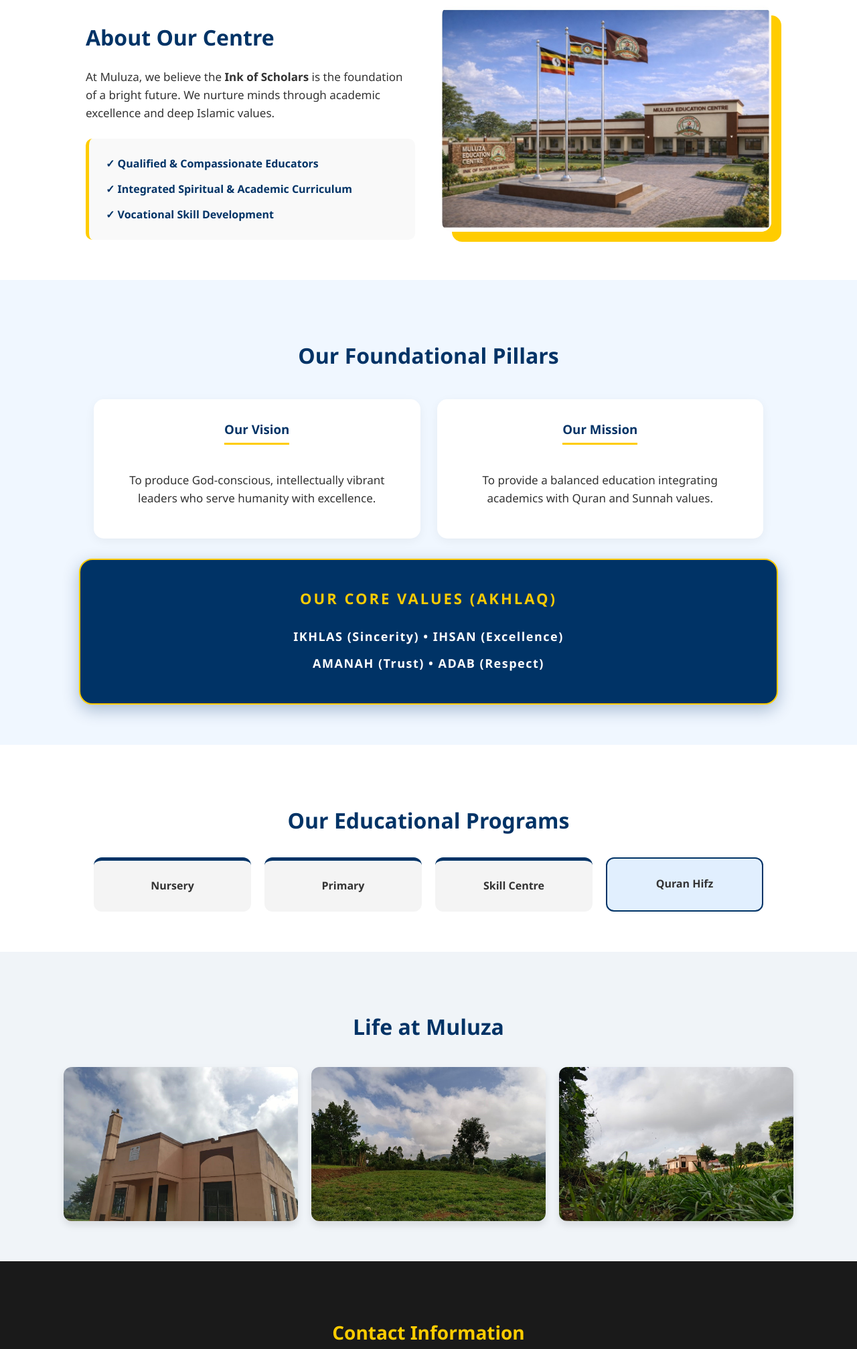
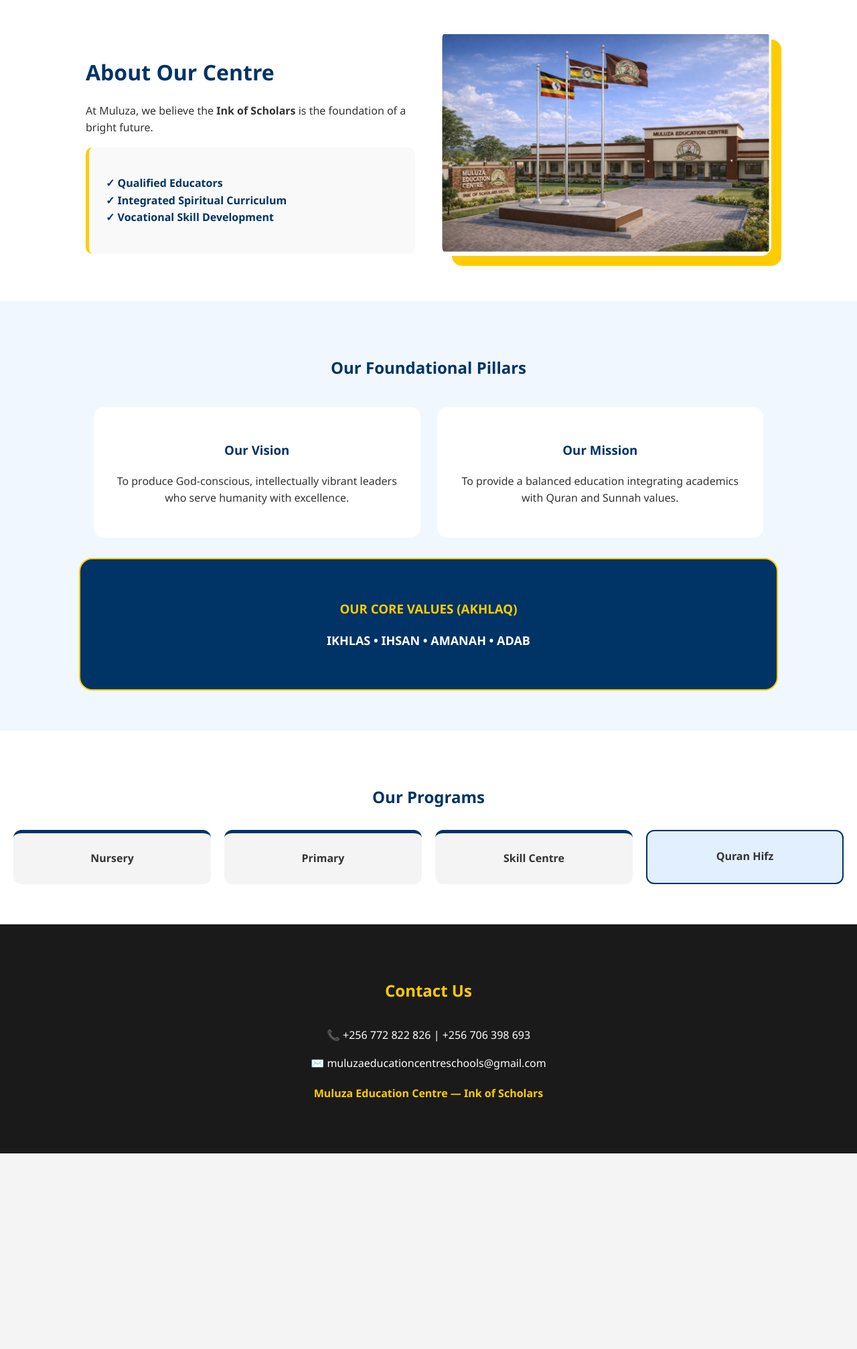
Before and after one commit to muluzaeducationcentreschools-cpu/muluza-website, a plain HTML site: page index.html in a window 1280 px wide. Shown: the part 657-2671 px from the top of the page at 67% size. After the commit the page ends 2379 px from the top, so only its background shows below. Drawn offline with Linux system fonts and the light colour scheme.

Commit message:
Update index.html

```diff
--- a/index.html
+++ b/index.html
@@ -23,24 +23,27 @@
 
     <section id="home" style="text-align: center; padding: 80px 20px; background: #ffffff; border-bottom: 5px solid #ffcc00;">
         <div style="margin-bottom: 25px;">
-            <img src="badge.png" alt="Muluza Logo" style="width: 180px; height: auto; filter: drop-shadow(0px 6px 12px rgba(0,0,0,0.15));">
+            <img src="badge.png" alt="Muluza Logo" style="width: 180px; height: auto;">
         </div>
         <div style="display: inline-block; background: #003366; color: #ffcc00; padding: 6px 20px; border-radius: 20px; font-weight: bold; text-transform: uppercase; letter-spacing: 2px; font-size: 12px; margin-bottom: 20px;">
             Ink of Scholars
         </div>
-        <h1 style="font-size: clamp(28px, 5vw, 42px); color: #003366; margin: 0 0 15px 0; max-width: 900px; margin-left: auto; margin-right: auto;">Welcome to Muluza Education Centre</h1>
-        <p style="font-size: 18px; color: #555; max-width: 800px; margin: 0 auto;">Empowering the next generation with quality education, vocational skills, and spiritual growth.</p>
+        <h1 style="font-size: clamp(28px, 5vw, 42px); color: #003366; margin: 0 0 15px 0;">Welcome to Muluza Education Centre</h1>
+
+        <a href="https://wa.me/256758822826" target="_blank" style="display: inline-flex; align-items: center; background: #25D366; color: white; padding: 12px 25px; border-radius: 50px; text-decoration: none; font-weight: bold; font-size: 16px; margin-top: 20px; box-shadow: 0 4px 10px rgba(37,211,102,0.3);">
+            <span style="margin-right: 10px;">💬</span> Chat with us on WhatsApp
+        </a>
     </section>
 
     <section id="about" style="padding: 60px 10%; background: white;">
         <div style="max-width: 1100px; margin: 0 auto; display: flex; flex-wrap: wrap; align-items: center; gap: 40px;">
             <div style="flex: 1; min-width: 300px;">
                 <h2 style="color: #003366; font-size: 32px; margin-bottom: 20px;">About Our Centre</h2>
-                <p style="font-size: 17px;">At Muluza, we believe the <strong>Ink of Scholars</strong> is the foundation of a bright future. We nurture minds through academic excellence and deep Islamic values.</p>
-                <div style="background: #f9f9f9; padding: 25px; border-radius: 10px; border-left: 5px solid #ffcc00; margin-top: 25px;">
-                    <ul style="color: #003366; font-weight: bold; list-style: none; padding: 0; margin: 0;">
-                        <li style="margin-bottom: 12px;">✓ Qualified & Compassionate Educators</li>
-                        <li style="margin-bottom: 12px;">✓ Integrated Spiritual & Academic Curriculum</li>
+                <p>At Muluza, we believe the <strong>Ink of Scholars</strong> is the foundation of a bright future.</p>
+                <div style="background: #f9f9f9; padding: 25px; border-radius: 10px; border-left: 5px solid #ffcc00;">
+                    <ul style="color: #003366; font-weight: bold; list-style: none; padding: 0;">
+                        <li>✓ Qualified Educators</li>
+                        <li>✓ Integrated Spiritual Curriculum</li>
                         <li>✓ Vocational Skill Development</li>
                     </ul>
                 </div>
@@ -52,32 +55,26 @@
     </section>
 
     <section id="vision" style="padding: 60px 5%; background: #f0f7ff; text-align: center;">
-        <h2 style="color: #003366; margin-bottom: 40px; font-size: 32px;">Our Foundational Pillars</h2>
-
+        <h2 style="color: #003366; margin-bottom: 40px;">Our Foundational Pillars</h2>
         <div style="max-width: 1000px; margin: 0 auto; display: grid; grid-template-columns: repeat(auto-fit, minmax(300px, 1fr)); gap: 25px;">
-            <div style="background: white; padding: 30px; border-radius: 15px; box-shadow: 0 4px 15px rgba(0,0,0,0.05);">
-                <h3 style="color: #003366; margin-top: 0; border-bottom: 3px solid #ffcc00; display: inline-block; padding-bottom: 5px;">Our Vision</h3>
-                <p style="font-size: 17px; margin-top: 20px;">To produce God-conscious, intellectually vibrant leaders who serve humanity with excellence.</p>
+            <div style="background: white; padding: 30px; border-radius: 15px;">
+                <h3 style="color: #003366;">Our Vision</h3>
+                <p>To produce God-conscious, intellectually vibrant leaders who serve humanity with excellence.</p>
             </div>
-
-            <div style="background: white; padding: 30px; border-radius: 15px; box-shadow: 0 4px 15px rgba(0,0,0,0.05);">
-                <h3 style="color: #003366; margin-top: 0; border-bottom: 3px solid #ffcc00; display: inline-block; padding-bottom: 5px;">Our Mission</h3>
-                <p style="font-size: 17px; margin-top: 20px;">To provide a balanced education integrating academics with Quran and Sunnah values.</p>
+            <div style="background: white; padding: 30px; border-radius: 15px;">
+                <h3 style="color: #003366;">Our Mission</h3>
+                <p>To provide a balanced education integrating academics with Quran and Sunnah values.</p>
             </div>
         </div>
-
-        <div style="max-width: 1000px; margin: 30px auto 0 auto; background: #003366; color: white; padding: 40px 20px; border-radius: 20px; box-shadow: 0 8px 25px rgba(0,51,102,0.3); border: 2px solid #ffcc00;">
-            <h3 style="color: #ffcc00; margin: 0 0 20px 0; text-transform: uppercase; letter-spacing: 3px; font-size: 22px;">Our Core Values (Akhlaq)</h3>
-            <p style="margin: 0; font-size: 18px; font-weight: bold; letter-spacing: 1.5px; line-height: 2.2;">
-                IKHLAS (Sincerity) • IHSAN (Excellence)<br>
-                AMANAH (Trust) • ADAB (Respect)
-            </p>
+        <div style="max-width: 1000px; margin: 30px auto 0 auto; background: #003366; color: white; padding: 40px 20px; border-radius: 20px; border: 2px solid #ffcc00;">
+            <h3 style="color: #ffcc00; text-transform: uppercase;">Our Core Values (Akhlaq)</h3>
+            <p style="font-weight: bold; font-size: 18px;">IKHLAS • IHSAN • AMANAH • ADAB</p>
         </div>
     </section>
 
     <section id="academics" style="padding: 60px 20px; text-align: center; background: #ffffff;">
-        <h2 style="color: #003366; margin-bottom: 30px; font-size: 32px;">Our Educational Programs</h2>
-        <div style="display: grid; grid-template-columns: repeat(auto-fit, minmax(180px, 1fr)); gap: 20px; max-width: 1000px; margin: 0 auto;">
+        <h2 style="color: #003366; margin-bottom: 30px;">Our Programs</h2>
+        <div style="display: grid; grid-template-columns: repeat(auto-fit, minmax(180px, 1fr)); gap: 20px;">
             <div style="background: #f4f4f4; padding: 25px; border-radius: 12px; border-top: 5px solid #003366;"><b>Nursery</b></div>
             <div style="background: #f4f4f4; padding: 25px; border-radius: 12px; border-top: 5px solid #003366;"><b>Primary</b></div>
             <div style="background: #f4f4f4; padding: 25px; border-radius: 12px; border-top: 5px solid #003366;"><b>Skill Centre</b></div>
@@ -85,33 +82,11 @@
         </div>
     </section>
 
-    <section id="gallery" style="padding: 60px 5%; text-align: center; background: #f0f4f8;">
-        <h2 style="color: #003366; margin-bottom: 35px; font-size: 32px;">Life at Muluza</h2>
-        <div style="display: flex; gap: 20px; flex-wrap: wrap; justify-content: center; max-width: 1200px; margin: 0 auto;">
-            <img src="school-masjid.jpg" alt="Masjid" style="width: 350px; height: 230px; object-fit: cover; border-radius: 12px; box-shadow: 0 6px 12px rgba(0,0,0,0.1);">
-            <img src="play-ground.jpg" alt="Playground" style="width: 350px; height: 230px; object-fit: cover; border-radius: 12px; box-shadow: 0 6px 12px rgba(0,0,0,0.1);">
-            <img src="view-from-grass.jpg" alt="Campus View" style="width: 350px; height: 230px; object-fit: cover; border-radius: 12px; box-shadow: 0 6px 12px rgba(0,0,0,0.1);">
-        </div>
-    </section>
-
-    <footer id="contact" style="background: #1a1a1a; color: white; padding: 60px 5% 40px 5%; text-align: center;">
-        <h2 style="color: #ffcc00; margin-bottom: 35px; font-size: 28px;">Contact Information</h2>
-        <div style="display: flex; justify-content: center; gap: 50px; flex-wrap: wrap; margin-bottom: 40px; max-width: 1000px; margin-left: auto; margin-right: auto;">
-            <div style="min-width: 250px;">
-                <h4 style="color: #ffcc00; margin-bottom: 15px;">📞 Phone</h4>
-                <p style="margin: 8px 0; font-size: 16px;">+256 772 822 826</p>
-                <p style="margin: 8px 0; font-size: 16px;">+256 706 398 693</p>
-                <p style="margin: 8px 0; font-size: 16px;">+256 757 099 451</p>
-            </div>
-            <div style="min-width: 250px;">
-                <h4 style="color: #ffcc00; margin-bottom: 15px;">✉️ Email</h4>
-                <p style="margin: 8px 0; font-size: 15px;">muluzaeducationcentreschools@gmail.com</p>
-                <p style="margin: 8px 0; font-size: 15px;">muluzaeducationcentrenurserysc@gmail.com</p>
-            </div>
-        </div>
-        <hr style="border: 0; border-top: 1px solid #333; margin-bottom: 30px; max-width: 1000px; margin-left: auto; margin-right: auto;">
-        <p style="font-weight: bold; color: #ffcc00; font-size: 18px;">Muluza Education Centre — Ink of Scholars</p>
-        <p style="font-size: 12px; opacity: 0.5; margin-top: 15px;">&copy; 2026 Muluza Education Centre. All Rights Reserved.</p>
+    <footer id="contact" style="background: #1a1a1a; color: white; padding: 60px 5%; text-align: center;">
+        <h2 style="color: #ffcc00; margin-bottom: 35px;">Contact Us</h2>
+        <p>📞 +256 772 822 826 | +256 706 398 693</p>
+        <p>✉️ muluzaeducationcentreschools@gmail.com</p>
+        <p style="margin-top: 20px; font-weight: bold; color: #ffcc00;">Muluza Education Centre — Ink of Scholars</p>
     </footer>
 
 </body>
```
